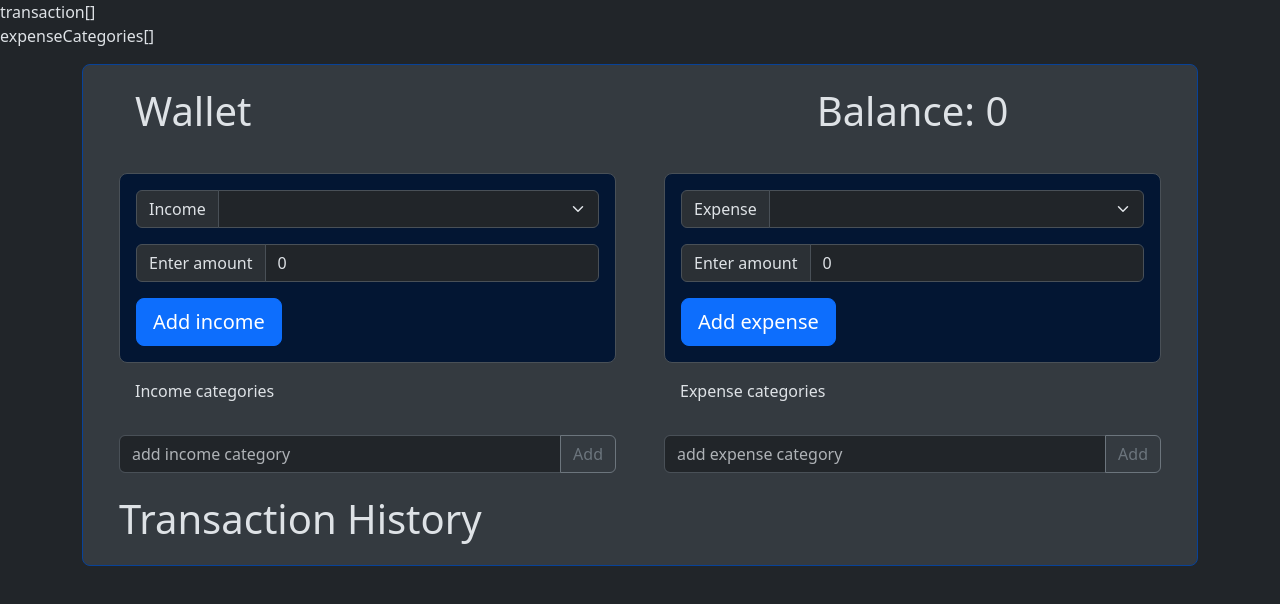
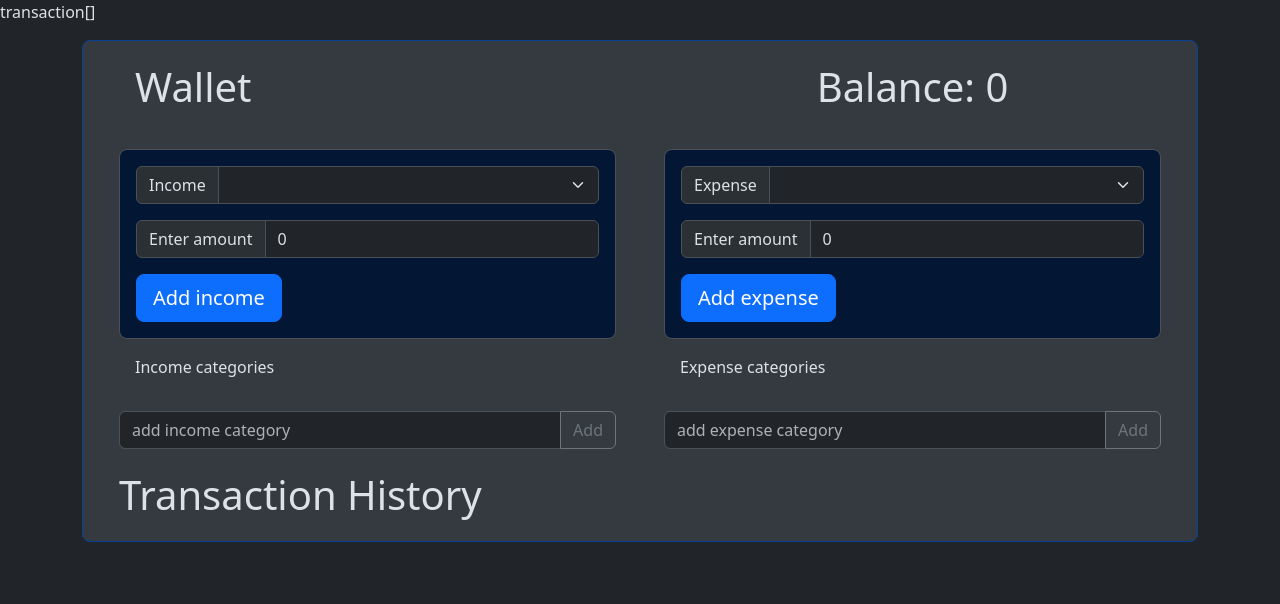
Before and after one commit to innadech/vue-wallet, a Vue app: page / in a window 1280 px wide. Shown: the top 604 px of the page. Built offline with nearby package versions, Linux system fonts and the light colour scheme.

Commit message:
Implemented: ExpenseWidget, moved all expense components to expense file

```diff
--- a/src/App.vue
+++ b/src/App.vue
@@ -1,25 +1,20 @@
 <script>
-import ExpenseSubmitter from './components/ExpenseSubmitter.vue'
 import TransactionHistoryList from './components/TransactionHistoryList.vue'
-import ExpenseCategoryList from './components/ExpenseCategoryList.vue'
-import ExpenseCategorySubmitter from './components/ExpenseCategorySubmitter.vue'
 import BalanceWidget from './components/BalanceWidget.vue'
 import IncomeWidget from './components/income/IncomeWidget.vue'
+import ExpenseWidget from './components/expense/ExpenseWidget.vue'
 
 export default {
   components: {
     IncomeWidget,
-    ExpenseSubmitter,
+    ExpenseWidget,
     TransactionHistoryList,
-    ExpenseCategoryList,
-    ExpenseCategorySubmitter,
     BalanceWidget,
   },
 
   data() {
     return {
       transactionHistory: [],
-      expenseCategories: [],
     }
   },
   methods: {
@@ -35,9 +30,6 @@ export default {
       })
       return [amountIncome, amountExpense]
     },
-    submitExpenseCategory(category) {
-      this.expenseCategories.push(category)
-    },
   },
   computed: {
     balance() {
@@ -51,35 +43,16 @@ export default {
 <template>
   <body data-bs-theme="blue">
     <div>transaction{{ transactionHistory }}</div>
-    <div>expenseCategories{{ expenseCategories }}</div>
+
     <div class="container">
       <div
         class="container-fluid mt-3 bg-light-subtle border border-primary-subtle rounded-3"
       >
         <div class="container px-4 text-left">
-          <div class="row gx-5">
-            <div class="col">
-              <div class="p-3">
-                <p class="fs-1 text-left">Wallet</p>
-              </div>
-            </div>
-            <BalanceWidget v-bind:balance="balance" />
-          </div>
+          <BalanceWidget v-bind:balance="balance" />
           <div class="row gx-5">
             <IncomeWidget v-on:submitted="transactionHistory.push($event)" />
-            <div class="col">
-              <ExpenseSubmitter
-                v-bind:expenseCategories="expenseCategories"
-                v-on:expense-submitted="transactionHistory.push($event)"
-              />
-              <ExpenseCategoryList
-                v-bind:expense-categories="expenseCategories"
-                v-on:updated="expenseCategories = $event"
-              />
-              <ExpenseCategorySubmitter
-                v-on:category-submitted="submitExpenseCategory($event)"
-              />
-            </div>
+            <ExpenseWidget v-on:submitted="transactionHistory.push($event)" />
           </div>
         </div>
         <TransactionHistoryList
--- a/src/components/BalanceWidget.vue
+++ b/src/components/BalanceWidget.vue
@@ -5,9 +5,16 @@ export default {
 </script>
 
 <template>
-  <div class="col">
-    <div class="p-3 text-center">
-      <p id="balance" class="fs-1 text-right">{{ balance }}</p>
+  <div class="row gx-5">
+    <div class="col">
+      <div class="p-3">
+        <p class="fs-1 text-left">Wallet</p>
+      </div>
+    </div>
+    <div class="col">
+      <div class="p-3 text-center">
+        <p id="balance" class="fs-1 text-right">{{ balance }}</p>
+      </div>
     </div>
   </div>
 </template>
--- /dev/null
+++ b/src/components/expense/ExpenseWidget.vue
@@ -0,0 +1,37 @@
+<script>
+import ExpenseCategorySubmitter from './ExpenseCategorySubmitter.vue'
+import ExpenseCategoryList from './ExpenseCategoryList.vue'
+import ExpenseSubmitter from './ExpenseSubmitter.vue'
+
+export default {
+  components: {
+    ExpenseSubmitter,
+    ExpenseCategoryList,
+    ExpenseCategorySubmitter,
+  },
+
+  emits: ['submitted'],
+
+  data() {
+    return {
+      expenseCategories: [],
+    }
+  },
+}
+</script>
+
+<template>
+  <div class="col">
+    <ExpenseSubmitter
+      v-bind:expense-categories="expenseCategories"
+      v-on:expense-submitted="$emit('expense-submitted', $event)"
+    />
+    <ExpenseCategoryList
+      v-bind:expense-categories="expenseCategories"
+      v-on:updated="expenseCategories = $event"
+    />
+    <ExpenseCategorySubmitter
+      v-on:category-submitted="expenseCategories.push($event)"
+    />
+  </div>
+</template>
--- a/src/components/income/IncomeWidget.vue
+++ b/src/components/income/IncomeWidget.vue
@@ -1,7 +1,7 @@
 <script>
-import IncomeCategorySubmitter from '../IncomeCategorySubmitter.vue'
-import IncomeCategoryList from '../IncomeCategoryList.vue'
-import IncomeSubmitter from '../IncomeSubmitter.vue'
+import IncomeCategorySubmitter from './IncomeCategorySubmitter.vue'
+import IncomeCategoryList from './IncomeCategoryList.vue'
+import IncomeSubmitter from './IncomeSubmitter.vue'
 
 export default {
   components: { IncomeSubmitter, IncomeCategoryList, IncomeCategorySubmitter },
@@ -20,7 +20,7 @@ export default {
   <div class="col">
     <IncomeSubmitter
       v-bind:income-categories="incomeCategories"
-      v-on:income-submitted="$emit('income-submitted', $event)"
+      v-on:income-submitted="$emit('submitted', $event)"
     />
     <IncomeCategoryList
       v-bind:income-categories="incomeCategories"
```
Also changed, not shown: src/components/expense/ExpenseCategoryItem.vue (renamed from src/components/ExpenseCategoryItem.vue), src/components/expense/ExpenseCategoryList.vue (renamed from src/components/ExpenseCategoryList.vue), src/components/expense/ExpenseCategorySubmitter.vue (renamed from src/components/ExpenseCategorySubmitter.vue), src/components/expense/ExpenseSubmitter.vue (renamed from src/components/ExpenseSubmitter.vue), src/components/income/IncomeCategoryItem.vue (renamed from src/components/IncomeCategoryItem.vue), src/components/income/IncomeCategoryList.vue (renamed from src/components/IncomeCategoryList.vue), src/components/income/IncomeCategorySubmitter.vue (renamed from src/components/IncomeCategorySubmitter.vue), src/components/income/IncomeSubmitter.vue (renamed from src/components/IncomeSubmitter.vue).
